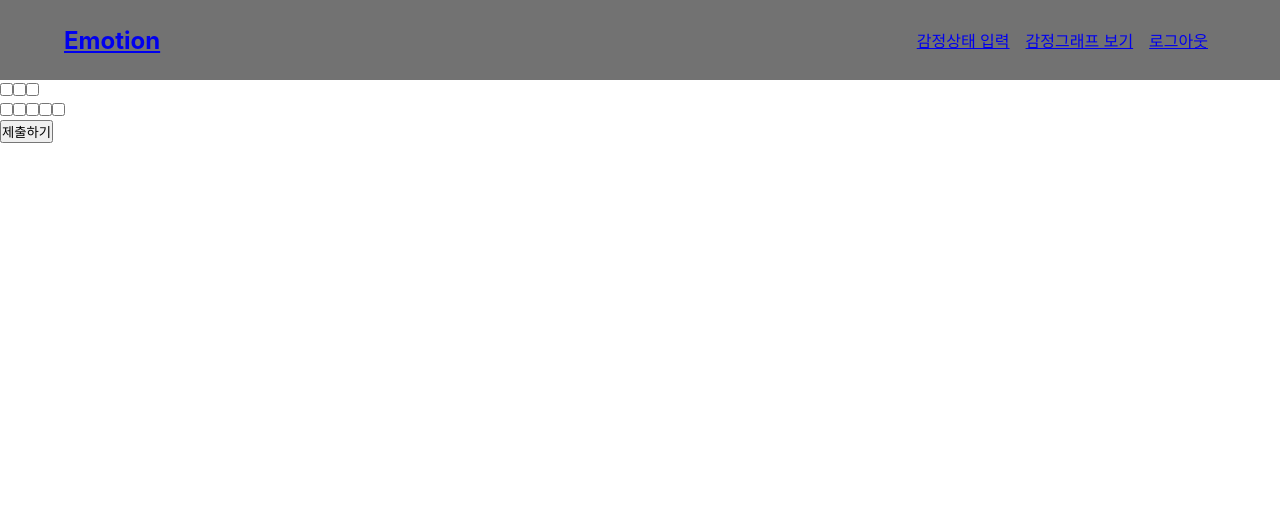
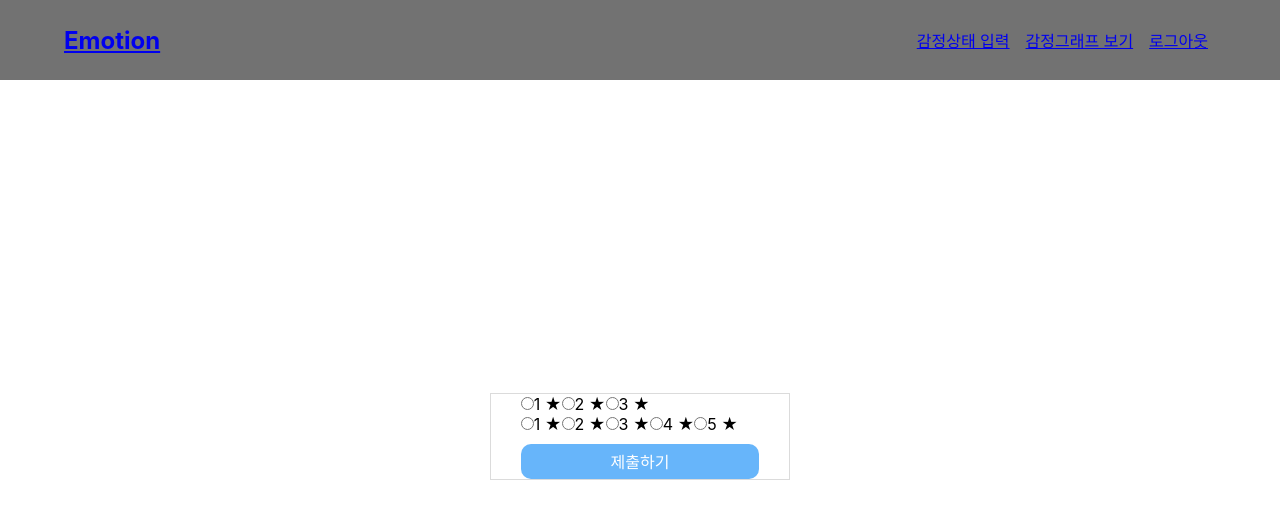
Before and after one commit to jijun0129/emotionFE, a React (Vite) app: page / in a window 1280 px wide. Shown: the top 518 px of the page. Built offline with nearby package versions, Linux system fonts and the light colour scheme.

Commit message:
feat: 감정 그래프 보기 페이지에 들어갈 컴포넌트 구현 후 페이지에 추가

```diff
--- /dev/null
+++ b/src/components/emotion/EmotionActivity.jsx
@@ -0,0 +1,38 @@
+import styled from 'styled-components';
+
+const CardDiv = styled.div`
+	display: flex;
+	flex-direction: column;
+	align-items: center;
+`;
+const TitleDiv = styled.div`
+	margin-top: 10px;
+`;
+const ContextDiv = styled.div`
+	margin-top: 10px;
+`;
+
+const EmotionActivity = () => {
+	return (
+		<CardDiv>
+			<TitleDiv>명상</TitleDiv>
+			<ContextDiv>
+				명상은 마음을 가라앉히고 내면의 평화를 찾는 데 도움이 되는 훌륭한
+				방법입니다. 명상을 시작하는 몇 가지 기본적인 방법을 소개해 드릴게요: 1.
+				조용한 장소 선택 편안하고 조용한 장소에서 명상하세요. 방해받지 않는
+				환경이 중요합니다. 2. 편안한 자세 취하기 바닥이나 의자에 앉아서 허리를
+				곧게 펴고 편안하게 앉으세요. 다리를 꼬거나 자연스럽게 놓아두면 됩니다.
+				3. 호흡에 집중 눈을 감고 천천히 깊게 숨을 들이마시고 내쉬세요. 자신의
+				호흡에 집중하면서 마음을 차분하게 합니다. 4. 생각 흘려보내기 생각이
+				떠오를 때, 그 생각을 밀어내지 말고 그냥 흘려보내세요. 다시 호흡에
+				집중하세요. 5. 마인드풀니스 현재 순간에 집중하는 연습입니다. 지금 이
+				순간에만 집중하고, 과거나 미래의 걱정에서 벗어나세요. 6. 짧게 시작하기
+				처음에는 짧은 시간부터 시작해 보세요. 5분 정도의 명상으로 시작한 후 점차
+				시간을 늘려나가세요. 7. 일관성 유지 규칙적으로 명상을 실천하세요. 매일
+				같은 시간에 명상을 하면서 습관을 들이는 것이 좋습니다.
+			</ContextDiv>
+		</CardDiv>
+	);
+};
+
+export default EmotionActivity;
--- /dev/null
+++ b/src/components/emotion/EmotionGragh.jsx
@@ -0,0 +1,5 @@
+const EmotionGraph = () => {
+	return <div>그래프 부분</div>;
+};
+
+export default EmotionGraph;
--- /dev/null
+++ b/src/components/emotion/EmotionSubmit.jsx
@@ -0,0 +1,77 @@
+import { useState } from 'react';
+import styled from 'styled-components';
+
+const Form = styled.form`
+	width: 80%;
+
+	display: flex;
+	flex-direction: column;
+`;
+
+const Button = styled.button`
+	height: 35px;
+	margin-top: 10px;
+
+	font-size: 16px;
+	color: var(--color-white);
+	background-color: var(--color-blue-1);
+
+	border: none;
+	border-radius: 10px;
+	cursor: pointer;
+`;
+
+const EmotionSubmit = () => {
+	const [emotion, setEmotion] = useState(null);
+	const [stress, setStress] = useState(null);
+
+	const handleEmotionChange = e => {
+		setEmotion(e.target.value);
+	};
+	const handleStressChange = e => {
+		setStress(e.target.value);
+	};
+
+	const handleSubmit = e => {
+		e.preventDefault();
+		if (emotion && stress) {
+			alert(`기분: ${emotion} 스트레스: ${stress}`);
+		} else {
+			alert('기분과 스트레스를 입력해주세요.');
+		}
+	};
+
+	return (
+		<Form onSubmit={handleSubmit}>
+			<div>
+				{[1, 2, 3].map(star => (
+					<label key={star}>
+						<input
+							type="radio"
+							value={star}
+							checked={emotion === star.toString()}
+							onChange={handleEmotionChange}
+						/>
+						{star} ★
+					</label>
+				))}
+			</div>
+			<div>
+				{[1, 2, 3, 4, 5].map(star => (
+					<label key={star}>
+						<input
+							type="radio"
+							value={star}
+							checked={stress === star.toString()}
+							onChange={handleStressChange}
+						/>
+						{star} ★
+					</label>
+				))}
+			</div>
+			<Button type="submit">제출하기</Button>
+		</Form>
+	);
+};
+
+export default EmotionSubmit;
--- /dev/null
+++ b/src/components/emotion/EmotionText.jsx
@@ -0,0 +1,9 @@
+const EmotionText = () => {
+	return (
+		<>
+			<p>현재 스트레스가 과도합니다. </p>
+		</>
+	);
+};
+
+export default EmotionText;
--- a/src/components/submit/SubmitForm.jsx
+++ /dev/null
@@ -1,20 +0,0 @@
-const SubmitForm = () => {
-	return (
-		<form>
-			<div>
-				<input type="checkbox"></input>
-				<input type="checkbox"></input>
-				<input type="checkbox"></input>
-			</div>
-			<div>
-				<input type="checkbox"></input>
-				<input type="checkbox"></input>
-				<input type="checkbox"></input>
-				<input type="checkbox"></input>
-				<input type="checkbox"></input>
-			</div>
-			<button>제출하기</button>
-		</form>
-	);
-};
-export default SubmitForm;
--- a/src/pages/GraphPage.jsx
+++ b/src/pages/GraphPage.jsx
@@ -1,9 +1,58 @@
+import styled from 'styled-components';
+import EmotionActivity from '../components/emotion/EmotionActivity.jsx';
+import EmotionGraph from '../components/emotion/EmotionGragh.jsx';
+import EmotionText from '../components/emotion/EmotionText.jsx';
 import TheHeader from '../components/layouts/TheHeader.jsx';
 
+const Main = styled.main`
+	width: 100vw;
+	height: 100vh;
+
+	display: flex;
+	flex-direction: column;
+	align-items: center;
+`;
+const TextDiv = styled.div`
+	margin-top: 10px;
+`;
+const GraghDiv = styled.div`
+	margin-top: 10px;
+`;
+const ActivityDiv = styled.div`
+	margin-top: 10px;
+	display: flex;
+	flex-direction: row;
+	justify-content: center;
+	align-items: center;
+`;
+
 const GraphPage = () => {
+	// 현재 axios 통신이 제대로 구현되지 않음
+	// const { isLoggedIn } = useUserStore();
+	// const navigate = useNavigate();
+
+	// useEffect(() => {
+	// 	if (!isLoggedIn) {
+	// 		navigate('/sign');
+	// 	}
+	// }, [isLoggedIn, navigate]);
+
 	return (
 		<>
 			<TheHeader />
+			<Main>
+				<TextDiv>
+					<EmotionText />
+				</TextDiv>
+				<GraghDiv>
+					<EmotionGraph />
+				</GraghDiv>
+				<ActivityDiv>
+					<EmotionActivity />
+					<EmotionActivity />
+					<EmotionActivity />
+				</ActivityDiv>
+			</Main>
 		</>
 	);
 };
--- a/src/pages/SubmitPage.jsx
+++ b/src/pages/SubmitPage.jsx
@@ -1,8 +1,30 @@
-import { useEffect } from 'react';
-import { useNavigate } from 'react-router-dom';
-import useUserStore from '../store/userStore.js';
+// import { useEffect } from 'react';
+// import { useNavigate } from 'react-router-dom';
+// import useUserStore from '../store/userStore.js';
+import styled from 'styled-components';
 import TheHeader from '../components/layouts/TheHeader.jsx';
-import SubmitForm from '../components/submit/SubmitForm.jsx';
+import EmotionSubmit from '../components/emotion/EmotionSubmit.jsx';
+
+const Main = styled.main`
+	width: 100vw;
+	height: 93vh;
+
+	display: flex;
+	flex-direction: row;
+	justify-content: center;
+	align-items: center;
+`;
+
+const SubmitSection = styled.section`
+	width: 300px;
+	margin-bottom: 4vh;
+
+	display: flex;
+	flex-direction: column;
+	align-items: center;
+
+	border: 1px solid var(--color-grey-2);
+`;
 
 const SubmitPage = () => {
 	// 현재 axios 통신이 제대로 구현되지 않음
@@ -18,7 +40,11 @@ const SubmitPage = () => {
 	return (
 		<>
 			<TheHeader />
-			<SubmitForm />
+			<Main>
+				<SubmitSection>
+					<EmotionSubmit />
+				</SubmitSection>
+			</Main>
 		</>
 	);
 };
```
